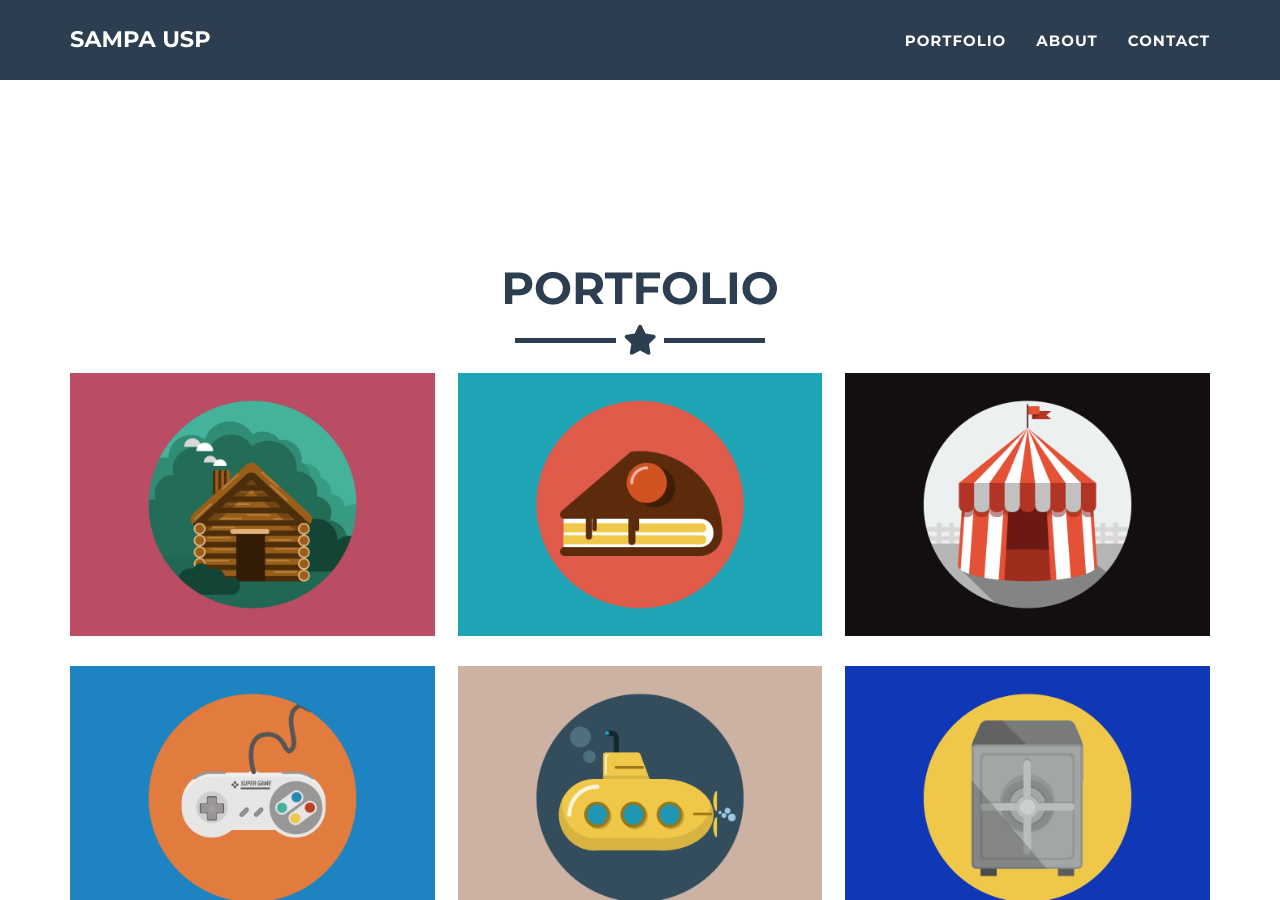
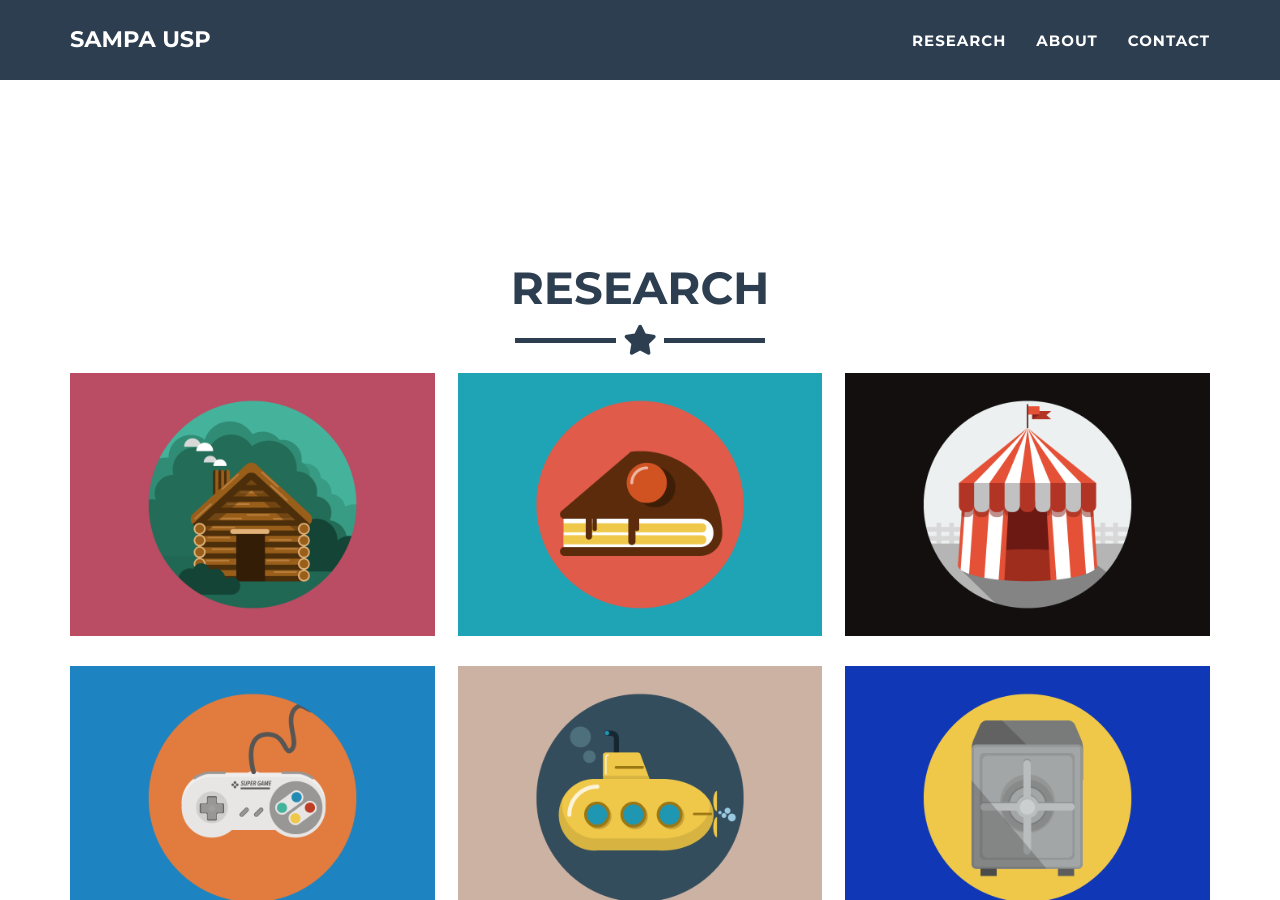
Before and after one commit to Sampa-USP/sampa-usp.github.io, a Jekyll site: the page built from _posts/2014-07-18-project-1.markdown, in a window 1280 px wide and 900 px high, scrolled down 612 px. Built offline with Jekyll 4.4.1, drawn with Linux system fonts in a browser that asks for light colours.

Commit message:
Update file

```diff
--- a/_includes/nav.html
+++ b/_includes/nav.html
@@ -19,7 +19,7 @@
           <a href="#page-top"></a>
         </li>
         <li class="page-scroll">
-          <a href="#portfolio">Portfolio</a>
+          <a href="#portfolio">Research</a>
         </li>
         <li class="page-scroll">
           <a href="#about">About</a>
--- a/_includes/portfolio_grid.html
+++ b/_includes/portfolio_grid.html
@@ -3,7 +3,7 @@
   <div class="container portfolio-flex-grid">
     <div class="row">
       <div class="col-lg-12 text-center">
-        <h2>Portfolio</h2>
+        <h2>Research</h2>
         <hr class="star-primary">
       </div>
     </div>
```
Also changed, not shown: 1 other file.
